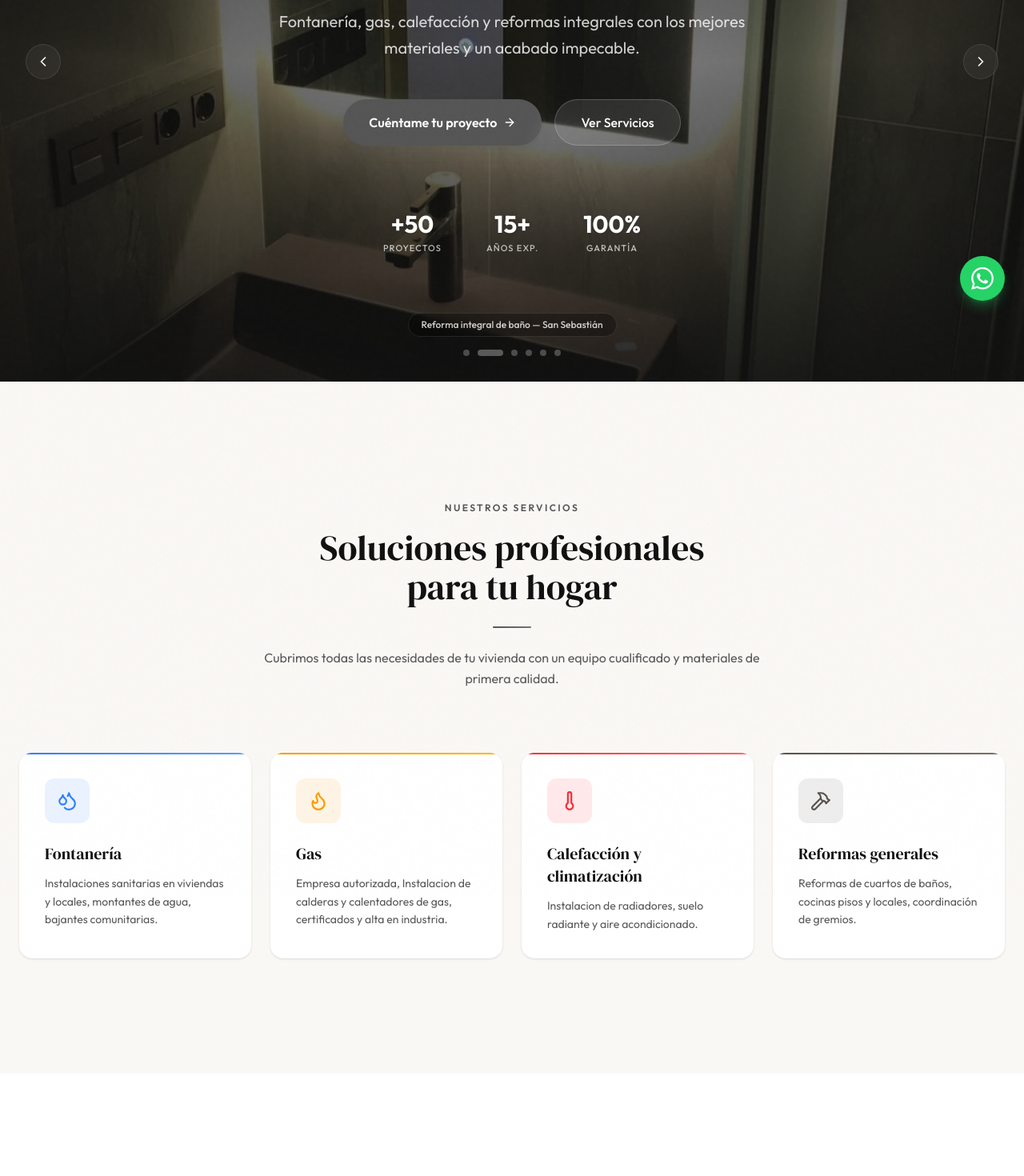
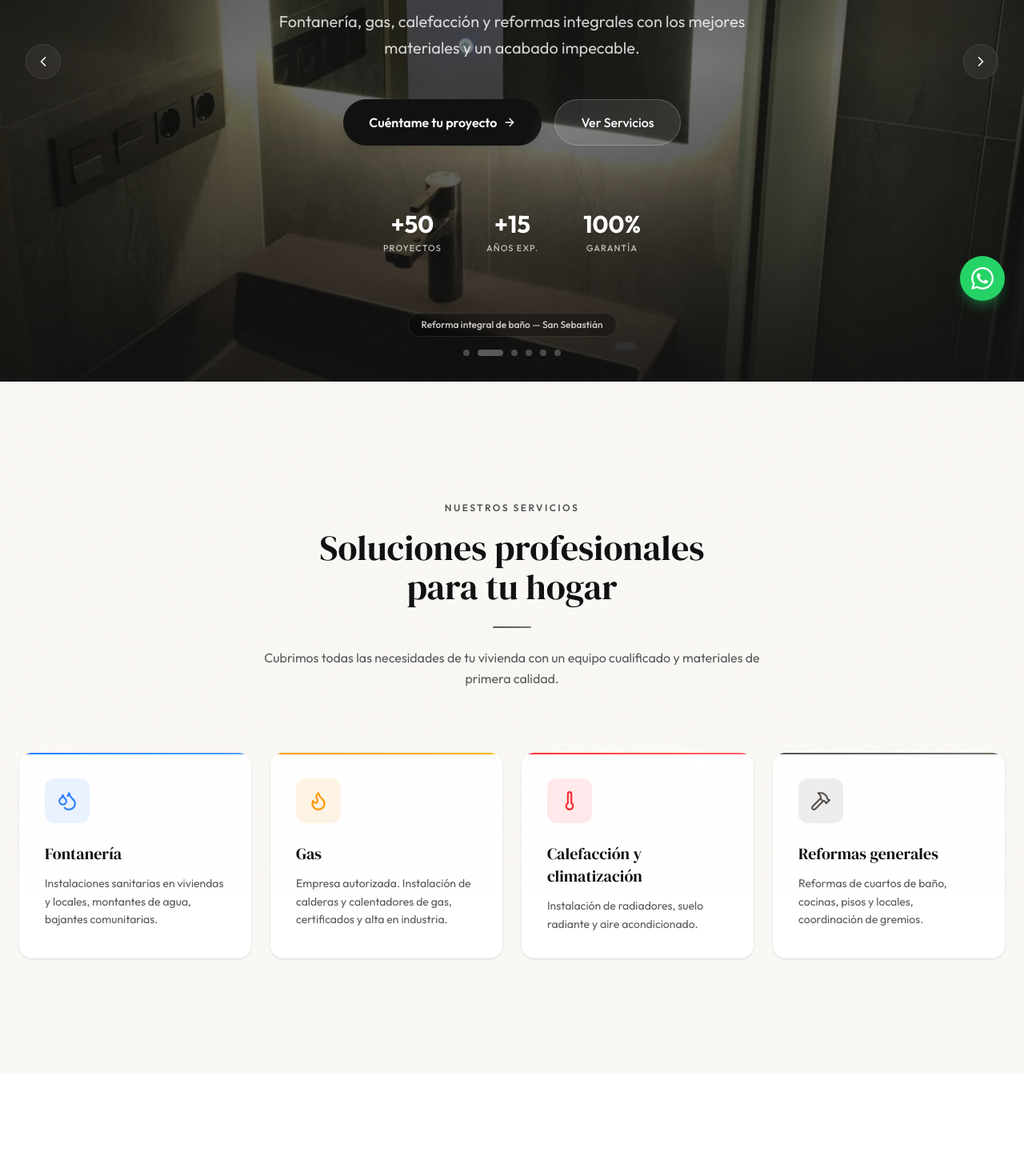
Before and after one commit to oscarcarregal/oscar-web, a Next.js app: page / in a window 1280 px wide. Shown: the part 400-1870 px from the top of the page at 80% size. Built offline with nearby package versions, Linux system fonts and the light colour scheme; no server answers; the database is empty.

Commit message:
fix minimo

```diff
--- a/app/components/HeroCarousel.tsx
+++ b/app/components/HeroCarousel.tsx
@@ -76,7 +76,7 @@ export default function HeroCarousel({ slides, experience }: HeroCarouselProps)
         <div className="animate-fade-up delay-3 mt-12 flex flex-col gap-4 sm:flex-row">
           <Link
             href="/presupuesto"
-            className="group relative inline-flex items-center justify-center gap-2 overflow-hidden rounded-full bg-copper px-8 py-4 text-base font-semibold text-white shadow-lg shadow-copper/25 transition-all duration-300 hover:bg-copper-light hover:shadow-xl hover:shadow-copper/30"
+            className="group relative inline-flex items-center justify-center gap-2 overflow-hidden rounded-full bg-carbon px-8 py-4 text-base font-semibold text-white shadow-lg shadow-black/10 transition-all duration-300 hover:bg-[#333333] hover:shadow-xl"
           >
             <span className="relative z-10 flex items-center gap-2">
               Cuéntame tu proyecto
@@ -99,7 +99,7 @@ export default function HeroCarousel({ slides, experience }: HeroCarouselProps)
         <div className="animate-fade-up delay-5 mt-20 flex items-center gap-8 sm:gap-14">
           {[
             { value: "+50", label: "Proyectos" },
-            { value: "15+", label: "Años exp." },
+            { value: "+15", label: "Años exp." },
             { value: "100%", label: "Garantía" },
           ].map((item) => (
             <div key={item.label} className="text-center group">
--- a/app/components/Services.tsx
+++ b/app/components/Services.tsx
@@ -18,7 +18,7 @@ const services = [
     icon: Flame,
     title: "Gas",
     description:
-      "Empresa autorizada, Instalacion de calderas y calentadores de gas, certificados y alta en industria.",
+      "Empresa autorizada. Instalación de calderas y calentadores de gas, certificados y alta en industria.",
     iconColor: "text-amber-500",
     iconBg: "bg-amber-500/10 group-hover:bg-amber-500/20",
     gradientClass: "from-amber-500 to-amber-400",
@@ -27,7 +27,7 @@ const services = [
     icon: Thermometer,
     title: "Calefacción y climatización",
     description:
-      "Instalacion de radiadores, suelo radiante y aire acondicionado.",
+      "Instalación de radiadores, suelo radiante y aire acondicionado.",
     iconColor: "text-red-500",
     iconBg: "bg-red-500/10 group-hover:bg-red-500/20",
     gradientClass: "from-red-500 to-red-400",
@@ -36,7 +36,7 @@ const services = [
     icon: Hammer,
     title: "Reformas generales",
     description:
-      "Reformas de cuartos de baños, cocinas pisos y locales, coordinación de gremios.",
+      "Reformas de cuartos de baño, cocinas, pisos y locales, coordinación de gremios.",
     iconColor: "text-stone-600",
     iconBg: "bg-stone-600/10 group-hover:bg-stone-600/20",
     gradientClass: "from-stone-600 to-stone-500",
--- a/mockup6_acentos_mixtos.html
+++ b/mockup6_acentos_mixtos.html
@@ -155,7 +155,7 @@
             <i data-lucide="flame" class="text-[#737373]"></i>
           </div>
           <h3 class="text-xl text-[#111111]">Gas</h3>
-          <p class="mt-3 text-sm leading-relaxed text-[#8A8A8A]">Instalacion de calderas y calentadores de gas.</p>
+          <p class="mt-3 text-sm leading-relaxed text-[#8A8A8A]">Instalación de calderas y calentadores de gas.</p>
         </div>
         <div
           class="group relative overflow-hidden rounded-2xl bg-white p-8 shadow-sm transition-all hover-glow hover:-translate-y-1 border border-gray-200/60">
@@ -165,7 +165,7 @@
             <i data-lucide="thermometer" class="text-[#737373]"></i>
           </div>
           <h3 class="text-xl text-[#111111]">Calefacción</h3>
-          <p class="mt-3 text-sm leading-relaxed text-[#8A8A8A]">Instalacion de radiadores, suelo radiante.</p>
+          <p class="mt-3 text-sm leading-relaxed text-[#8A8A8A]">Instalación de radiadores, suelo radiante.</p>
         </div>
         <div
           class="group relative overflow-hidden rounded-2xl bg-white p-8 shadow-sm transition-all hover-glow hover:-translate-y-1 border border-gray-200/60">
--- a/public/config.json
+++ b/public/config.json
@@ -9,7 +9,7 @@
       "handle": "@oscar.carregal"
     },
     "schedule": {
-      "days": "Lunes a Viernes",
+      "days": "Lunes a viernes",
       "hours": "8:00 – 20:00",
       "compact": "Lun – Vie · 8:00 – 20:00"
     },
--- a/temp_mockups/build.js
+++ b/temp_mockups/build.js
@@ -123,7 +123,7 @@ const generateHTML = (title, themeOverrides, colorClasses) => `
             <i data-lucide="flame" class="${colorClasses.textAccent}"></i>
           </div>
           <h3 class="text-xl ${colorClasses.textHeading}">Gas</h3>
-          <p class="mt-3 text-sm leading-relaxed ${colorClasses.textMuted}">Empresa autorizada, Instalacion de calderas y calentadores de gas, certificados y alta en industria.</p>
+          <p class="mt-3 text-sm leading-relaxed ${colorClasses.textMuted}">Empresa autorizada, Instalación de calderas y calentadores de gas, certificados y alta en industria.</p>
         </div>
         <!-- Tarjeta 3 -->
         <div class="group relative overflow-hidden rounded-2xl ${colorClasses.bgCard} p-8 shadow-sm transition-all hover-glow hover:-translate-y-1 border ${colorClasses.borderClass}">
```
